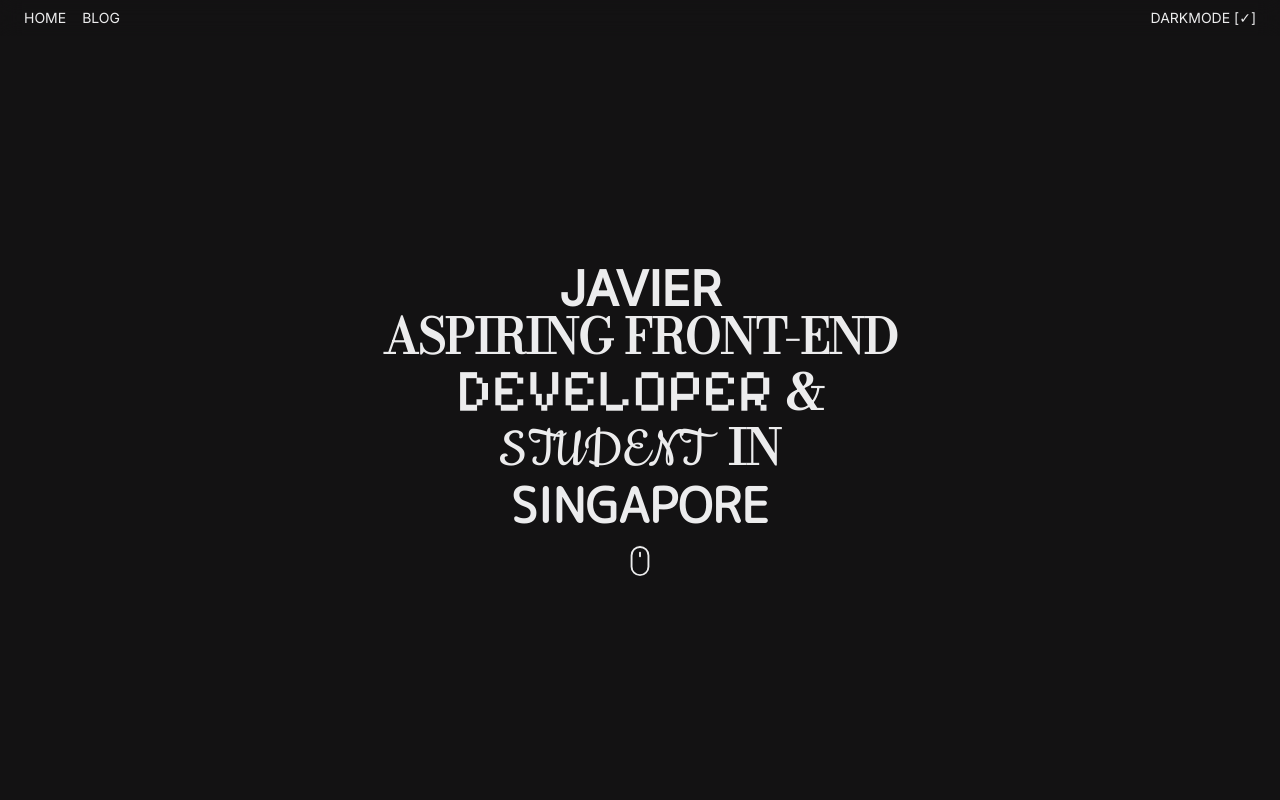
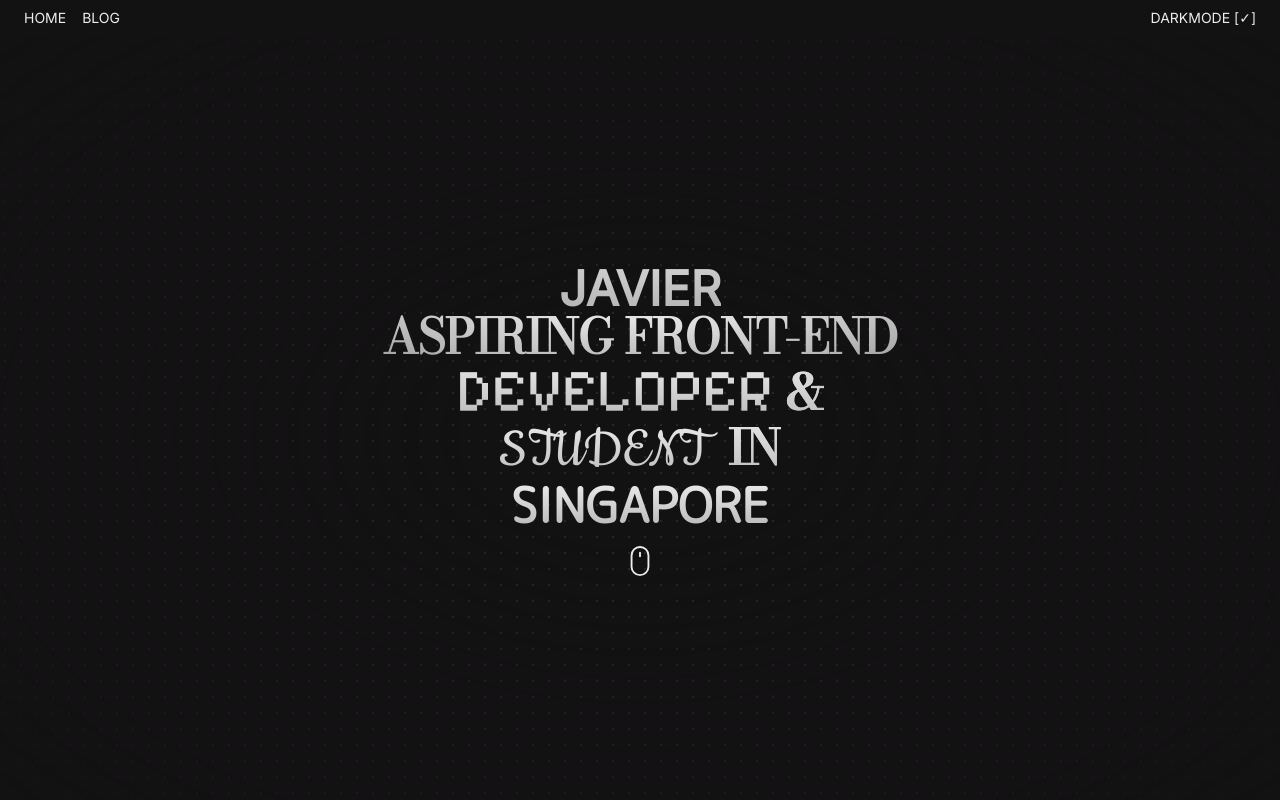
Before and after one commit to caffeinated01/portfolio, a React (Vite) app: page / in a window 1280 px wide. Shown: the top 800 px of the page. Built offline with nearby package versions, Linux system fonts and the light colour scheme.

Commit message:
add dot background on hero

```diff
--- a/package.json
+++ b/package.json
@@ -14,6 +14,7 @@
     "clsx": "^2.1.0",
     "framer-motion": "^11.0.6",
     "markdown-to-jsx": "^7.4.1",
+    "mini-svg-data-uri": "^1.4.4",
     "react": "^18.2.0",
     "react-dom": "^18.2.0",
     "react-icons": "^5.0.1",
--- /dev/null
+++ b/src/utils/cn.jsx
@@ -0,0 +1,6 @@
+import { clsx } from "clsx";
+import { twMerge } from "tailwind-merge";
+
+export function cn(...inputs) {
+  return twMerge(clsx(inputs));
+}
--- a/src/views/Home.jsx
+++ b/src/views/Home.jsx
@@ -5,24 +5,43 @@ function Home() {
   return (
     <>
       <div>
-        <div className="mx-5 flex flex-col justify-center items-center h-[100vh] text-center">
-          <h1 className="font-inter text-5xl font-semibold">JAVIER</h1>
-          <h1 className="font-bodoniModa text-5xl font-semibold">
+        <div className="w-full dark:bg-background-dark bg-background-light dark:bg-dot-white/[0.2] bg-dot-black/[0.2] relative flex items-center justify-center">
+          <div className="absolute pointer-events-none inset-0 flex items-center justify-center dark:bg-background-dark bg-background-light md:[mask-image:radial-gradient(ellipse_at_center,transparent_20%,black)] [mask-image:radial-gradient(ellipse_at_center,transparent_60%,black)]"></div>
+
+          <div className="mx-5 flex flex-col justify-center items-center h-[100vh] text-center ">
+            <h1 className="font-inter text-5xl font-semibold bg-clip-text text-transparent bg-gradient-to-b dark:from-primary-dark dark:to-secondary-dark from-primary-light to-secondary-light">
+              JAVIER
+            </h1>
+            <h1 className="font-bodoniModa text-5xl font-semibold bg-clip-text text-transparent bg-gradient-to-b dark:from-primary-dark dark:to-secondary-dark from-primary-light to-secondary-light">
               ASPIRING FRONT-END
             </h1>
-          <h1 className="font-pixelify md:text-6xl text-5xl">
+            <h1
+              className="font-pixelify md:text-6xl text-5xl bg-clip-text text-transparent bg-gradient-to-b dark:from-primary-dark dark:to-secondary-dark from-primary-light to-secondary-light"
+              bg-clip-text
+              text-transparent
+              bg-gradient-to-b
+              dark:from-primary-dark
+              dark:to-secondary-dark
+              from-primary-light
+              to-secondary-light
+            >
               DEVELOPER{" "}
-            <span className="font-bodoniModa font-semibold text-5xl">&</span>
+              <span className="font-bodoniModa font-semibold text-5xl bg-clip-text text-transparent bg-gradient-to-b dark:from-primary-dark dark:to-secondary-dark from-primary-light to-secondary-light">
+                &
+              </span>
             </h1>
-          <h1 className="font-cookie md:text-6xl text-5xl">
+            <h1 className="font-cookie md:text-6xl text-5xl bg-clip-text text-transparent bg-gradient-to-b dark:from-primary-dark dark:to-secondary-dark from-primary-light to-secondary-light">
               STUDENT{" "}
-            <span className="pl-3 font-bodoniModa font-semibold text-5xl">
+              <span className="pl-3 font-bodoniModa font-semibold text-5xl bg-clip-text text-transparent bg-gradient-to-b dark:from-primary-dark dark:to-secondary-dark from-primary-light to-secondary-light">
                 IN
               </span>
             </h1>
-          <h1 className="font-mplus text-5xl font-semibold">SINGAPORE</h1>
+            <h1 className="font-mplus text-5xl font-semibold bg-clip-text text-transparent bg-gradient-to-b dark:from-primary-dark dark:to-secondary-dark from-primary-light to-secondary-light">
+              SINGAPORE
+            </h1>
             <div className="py-6">
               <BsMouse size={30} className="animate-bounce" />
+            </div>
           </div>
         </div>
         <About />
--- a/tailwind.config.js
+++ b/tailwind.config.js
@@ -1,3 +1,9 @@
+const svgToDataUri = require("mini-svg-data-uri");
+
+const {
+  default: flattenColorPalette,
+} = require("tailwindcss/lib/util/flattenColorPalette");
+
 /** @type {import('tailwindcss').Config} */
 export default {
   content: ["./index.html", "./src/**/*.{js,ts,jsx,tsx}"],
@@ -23,6 +29,29 @@ export default {
       },
     },
   },
-  plugins: [],
+  plugins: [
+    function ({ matchUtilities, theme }) {
+      matchUtilities(
+        {
+          "bg-grid": (value) => ({
+            backgroundImage: `url("${svgToDataUri(
+              `<svg xmlns="http://www.w3.org/2000/svg" viewBox="0 0 32 32" width="32" height="32" fill="none" stroke="${value}"><path d="M0 .5H31.5V32"/></svg>`
+            )}")`,
+          }),
+          "bg-grid-small": (value) => ({
+            backgroundImage: `url("${svgToDataUri(
+              `<svg xmlns="http://www.w3.org/2000/svg" viewBox="0 0 32 32" width="8" height="8" fill="none" stroke="${value}"><path d="M0 .5H31.5V32"/></svg>`
+            )}")`,
+          }),
+          "bg-dot": (value) => ({
+            backgroundImage: `url("${svgToDataUri(
+              `<svg xmlns="http://www.w3.org/2000/svg" viewBox="0 0 32 32" width="16" height="16" fill="none"><circle fill="${value}" id="pattern-circle" cx="10" cy="10" r="1.6257413380501518"></circle></svg>`
+            )}")`,
+          }),
+        },
+        { values: flattenColorPalette(theme("backgroundColor")), type: "color" }
+      );
+    },
+  ],
   darkMode: "class",
 };
```
Also changed, not shown: 1 other file (tests, documents, lock files or other folders). Lines whose indentation alone changed are shown as unchanged.
